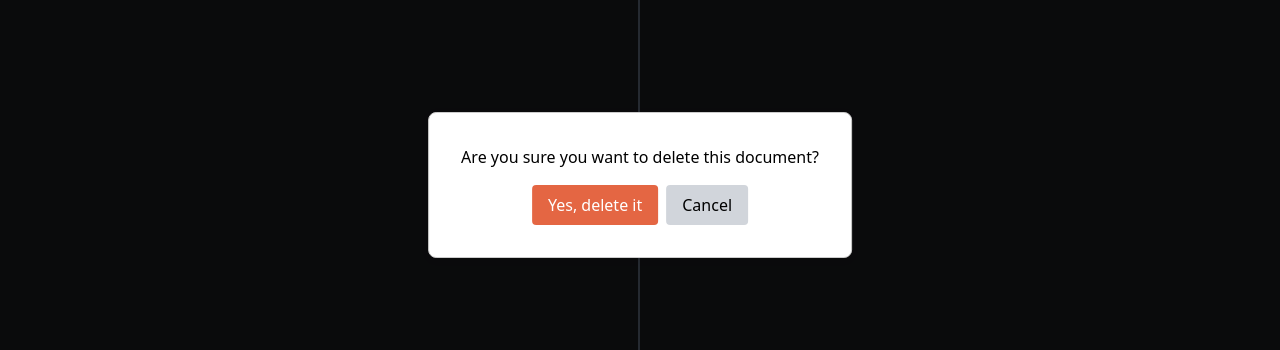
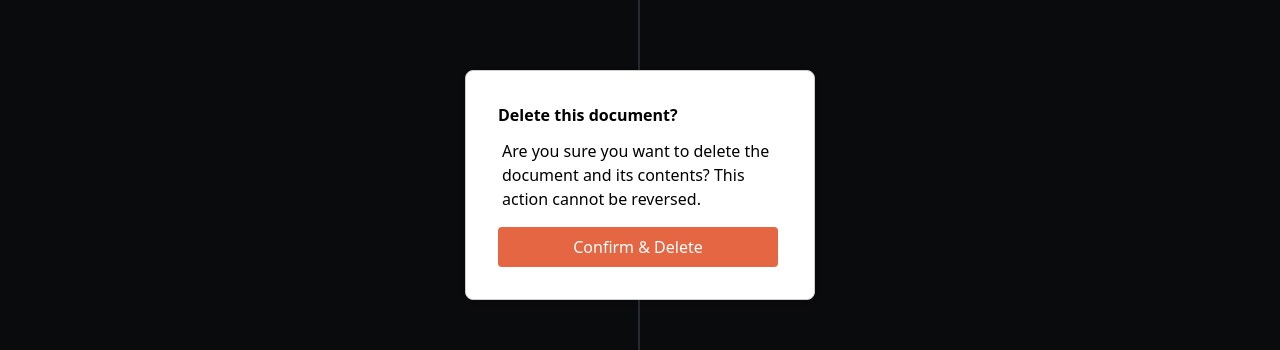
Before and after one commit to BentumYaw001/my-project, a React (Vite) app: page / in a window 1280 px wide. Both pictures are taken after a click on the button 1101 px from the left and 29 px from the top of the page. Shown: the part 215-565 px from the top of the page. Built offline with nearby package versions, Linux system fonts and the light colour scheme; no server answers.

Commit message:
pop up modals

```diff
--- a/src/components/navbar.jsx
+++ b/src/components/navbar.jsx
@@ -211,12 +211,12 @@ const Navbar = ({ documents, loadNewDocument, loadDocumentContent, saveDocument,
           },
         }}
       >
-        <h2 className="text-center mb-4">Document saved successfully!</h2>
+        <h2 className="text-center mb-4">Changes saved successfully!</h2>
         <button
-          className="bg-customRed text-white py-2 px-4 rounded hover:bg-customredhover"
+          className="bg-customRed text-white py-2 px-4 rounded w-full hover:bg-customredhover"
           onClick={() => setIsSaveModalOpen(false)}
         >
-          Close
+         OK
         </button>
       </Modal>
 
@@ -233,6 +233,7 @@ const Navbar = ({ documents, loadNewDocument, loadDocumentContent, saveDocument,
             left: '50%',
             right: 'auto',
             bottom: 'auto',
+            width:'350px',
             marginRight: '-50%',
             transform: 'translate(-50%, -50%)',
             backgroundColor: 'white',
@@ -243,19 +244,17 @@ const Navbar = ({ documents, loadNewDocument, loadDocumentContent, saveDocument,
           },
         }}
       >
-        <h2 className="text-center mb-4">Are you sure you want to delete this document?</h2>
+        <h2 className=" mb-2 font-bold ">Delete this document?
+</h2>
+<p className="flex p-1 mb-3">Are you sure you want to delete the
+ document and its contents?
+This action cannot be reversed.</p>
         <div className="flex justify-center">
           <button
-            className="bg-customRed text-white py-2 px-4 rounded mr-2 hover:bg-customredhover"
+            className="bg-customRed text-white py-2 px-4 rounded mr-1 w-full hover:bg-customredhover"
             onClick={handleDelete}
           >
-            Yes, delete it
-          </button>
-          <button
-            className="bg-gray-300 text-black py-2 px-4 rounded hover:bg-gray-400"
-            onClick={() => setIsDeleteModalOpen(false)}
-          >
-            Cancel
+          Confirm & Delete
           </button>
         </div>
       </Modal>
```
Also changed, not shown: data.json (deleted, +0 -14 lines).
